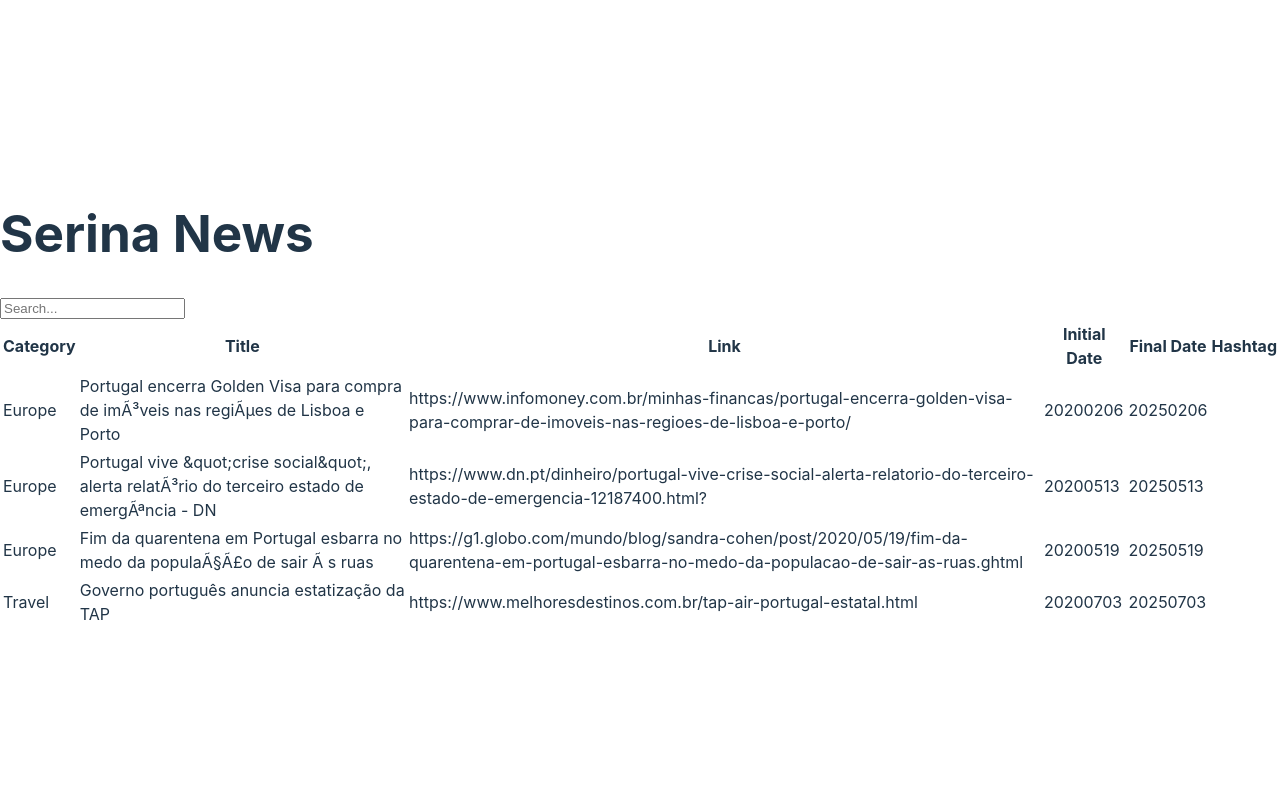
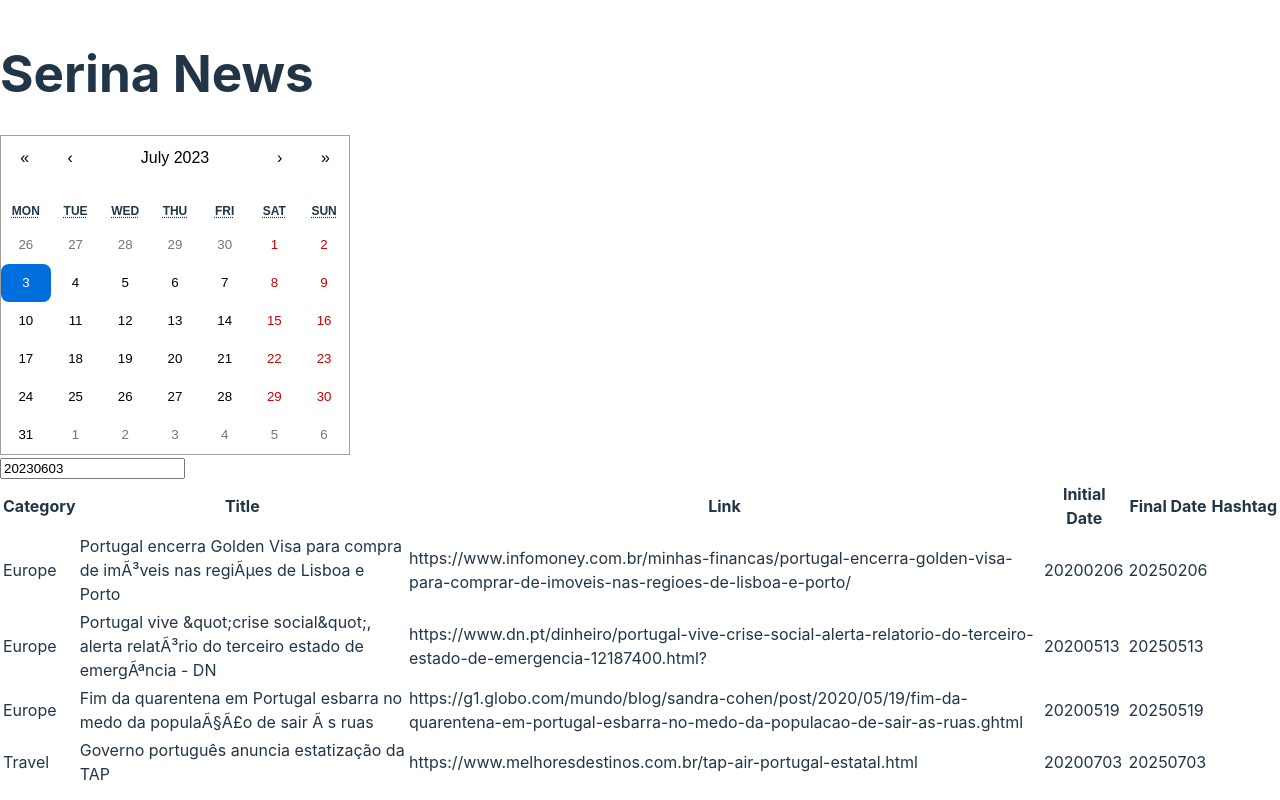
Before and after one commit to sp35000/serina-frontend, a React (Vite) app: page / in a window 1280 px wide. Built offline with nearby package versions, Linux system fonts and the light colour scheme.

Commit message:
feat: adding react-calendar

```diff
--- a/package.json
+++ b/package.json
@@ -13,6 +13,7 @@
     "bootstrap": "^5.3.0",
     "react": "^18.2.0",
     "react-bootstrap": "^2.7.4",
+    "react-calendar": "^4.3.0",
     "react-dom": "^18.2.0",
     "react-router": "^6.12.1",
     "react-router-dom": "^6.12.1"
--- a/src/App.jsx
+++ b/src/App.jsx
@@ -1,4 +1,6 @@
 import { useState } from 'react';
+import Calendar from 'react-calendar';
+import 'react-calendar/dist/Calendar.css'
 
 function NoticiaRow({ noticia }) {
   return (
@@ -50,10 +52,20 @@ function NoticiaTable({ noticias, filterText }) {
 
 function FilterableNoticiaTable({ noticias }) {
   const [filterText, setFilterText] = useState('');
+  const [date, setDate] = useState(new Date())
+  Number.prototype.pad = function(size) {
+    var s = String(this);
+    while (s.length < (size || 2)) {s = "0" + s;}
+    return s;
+  }
+  var calendarDate=date.getFullYear().pad(4)+date.getMonth().pad(2)+date.getDate().pad(2)
   return (
     <div>
       <h1>Serina News</h1>
-      <SearchBar filterText={filterText} onFilterTextChange={setFilterText} />
+      <div className="calendar-container">
+        <Calendar onChange={setDate} value={date}/>
+      </div>
+      <SearchBar filterText={calendarDate} onFilterTextChange={setFilterText} />
       <NoticiaTable filterText={filterText} noticias={noticias} />
     </div>
   );
```
Also changed, not shown: 2 other files (tests, documents, lock files or other folders).
